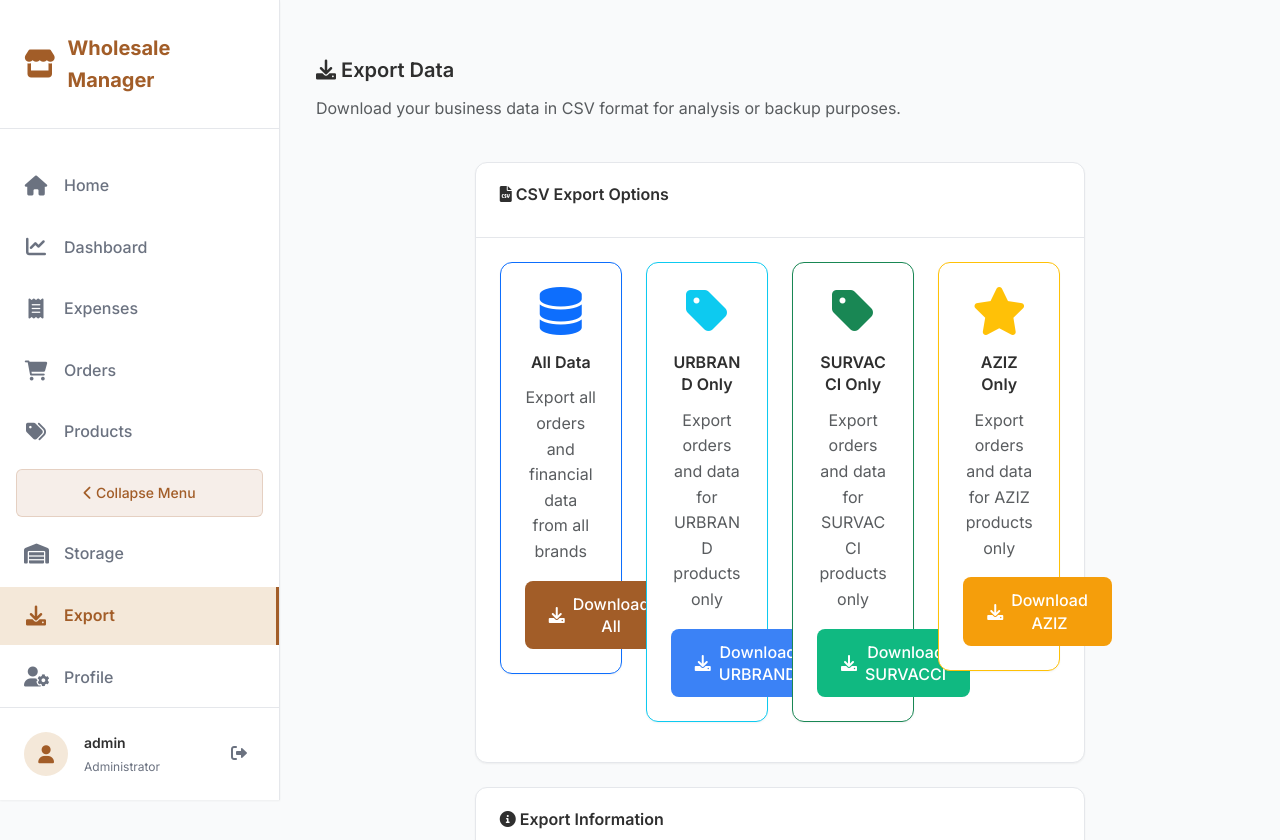
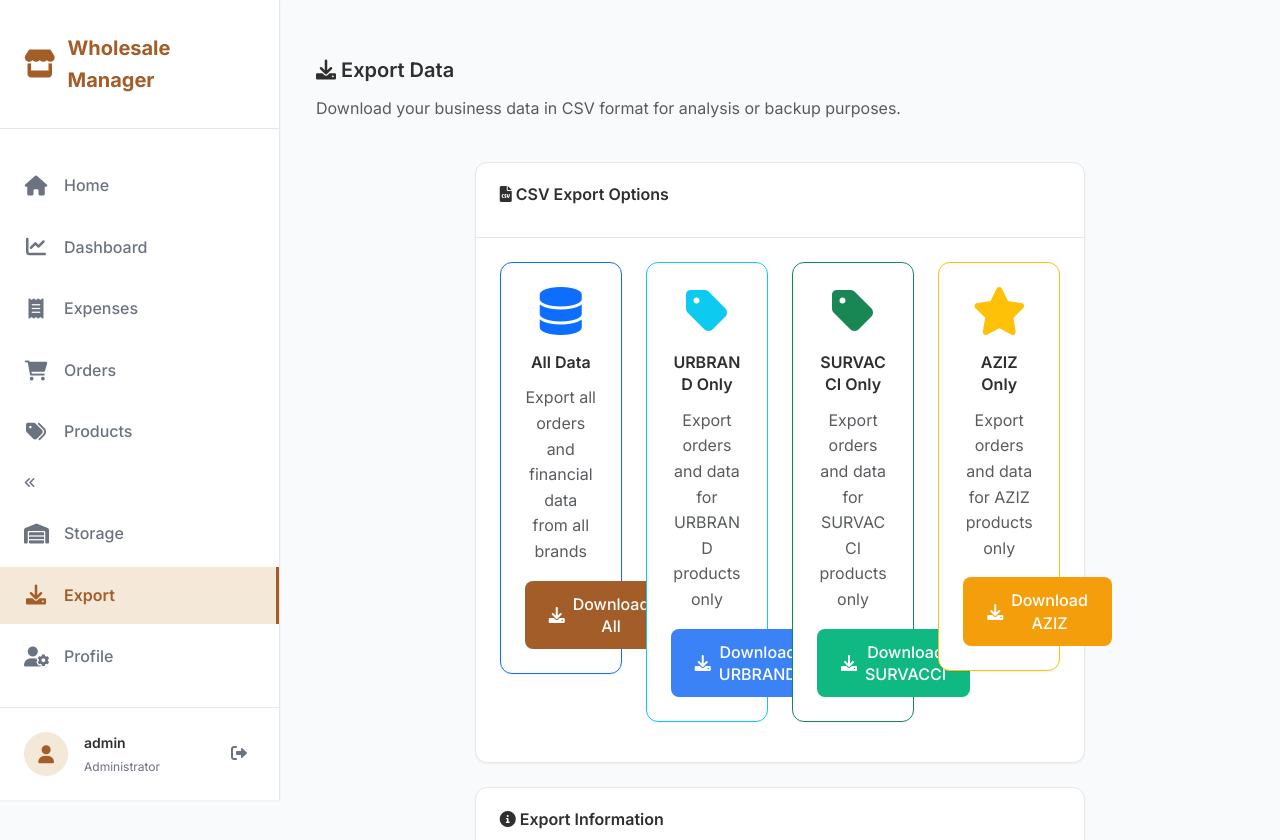
Before and after one commit to AdhamElkomey23/WHOLESALE-APP, a Flask app: page /export in a window 1280 px wide. Shown: the top 840 px of the page. Run offline with Flask 3, Linux system fonts and the light colour scheme; a user stored in the database is signed in.

Commit message:
Refine the appearance of the menu collapse button for a cleaner look
Replaces the sidebar toggle button with a smaller icon in `templates/base.html` and updates related CSS in `static/css/style.css`.

Replit-Commit-Author: Agent
Replit-Commit-Session-Id: 03023591-3e84-4850-aff2-f235a7f37061
Replit-Commit-Screenshot-Url: https://storage.googleapis.com/screenshot-production-us-central1/4234a394-b2d3-40c5-a1fb-8767f7a2ab1a/b1418545-f092-4290-b238-e5efd01a25fe.jpg

```diff
--- a/static/css/style.css
+++ b/static/css/style.css
@@ -1267,51 +1267,46 @@ p {
     width: 70px;
 }
 
-.sidebar-toggle-center {
-    background: rgba(162, 93, 40, 0.1);
-    border: 1px solid rgba(162, 93, 40, 0.2);
-    color: var(--accent-primary);
-    padding: 0.75rem 1rem;
-    border-radius: var(--radius-sm);
-    margin: 0.5rem 1rem;
-    transition: all 0.3s ease;
-    width: calc(100% - 2rem);
+.sidebar-toggle-wrapper {
+    position: relative;
+    display: flex;
+    justify-content: flex-end;
+    padding: 0.25rem 1rem;
+    margin: 0.25rem 0;
+}
+
+.sidebar-toggle-small {
+    background: none;
+    border: none;
+    color: var(--text-secondary);
+    padding: 0.25rem;
+    border-radius: 50%;
+    width: 28px;
+    height: 28px;
     display: flex;
     align-items: center;
-    gap: 0.5rem;
-    font-size: 0.875rem;
-    font-weight: 500;
+    justify-content: center;
+    transition: all 0.3s ease;
+    position: relative;
 }
 
-.sidebar-toggle-center:hover {
-    background: rgba(162, 93, 40, 0.15);
-    border-color: var(--accent-primary);
-    transform: translateX(2px);
+.sidebar-toggle-small:hover {
+    background: rgba(162, 93, 40, 0.1);
+    color: var(--accent-primary);
+    transform: scale(1.1);
 }
 
-.sidebar-toggle-center i {
+.sidebar-toggle-small i {
+    font-size: 0.75rem;
     transition: transform 0.3s ease;
-    font-size: 0.875rem;
 }
 
-.left-sidebar.collapsed .sidebar-toggle-center {
-    margin: 0.5rem 0;
-    width: 100%;
+.left-sidebar.collapsed .sidebar-toggle-wrapper {
     justify-content: center;
-    padding: 0.75rem 0;
-    border-left: none;
-    border-right: none;
-    border-radius: 0;
+    padding: 0.25rem 0;
 }
 
-.left-sidebar.collapsed .sidebar-toggle-center span {
-    opacity: 0;
-    visibility: hidden;
-    width: 0;
-    overflow: hidden;
-}
-
-.left-sidebar.collapsed .sidebar-toggle-center i {
+.left-sidebar.collapsed .sidebar-toggle-small i {
     transform: rotate(180deg);
 }
 
--- a/templates/base.html
+++ b/templates/base.html
@@ -55,11 +55,12 @@
                 <span>Products</span>
             </a>
 
-            <!-- Sidebar Toggle Button (centered in menu) -->
-            <button class="sidebar-toggle-center d-none d-lg-block" onclick="toggleDesktopSidebar()">
-                <i class="fas fa-chevron-left"></i>
-                <span>Collapse Menu</span>
-            </button>
+            <!-- Sidebar Toggle Button (small side icon) -->
+            <div class="sidebar-toggle-wrapper d-none d-lg-block">
+                <button class="sidebar-toggle-small" onclick="toggleDesktopSidebar()">
+                    <i class="fas fa-angle-double-left"></i>
+                </button>
+            </div>
 
             <a href="{{ url_for('storage') }}" class="nav-item {% if request.endpoint == 'storage' %}active{% endif %}">
                 <i class="fas fa-warehouse"></i>
```
